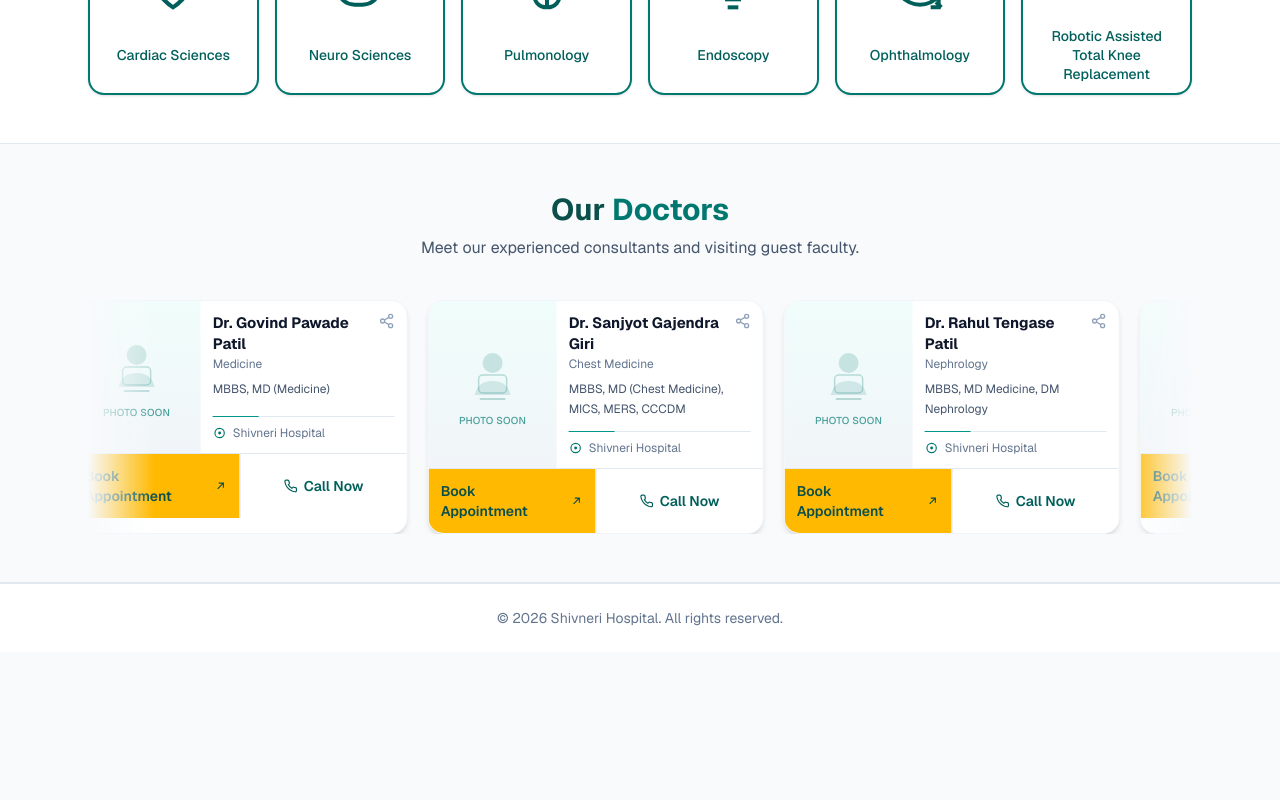
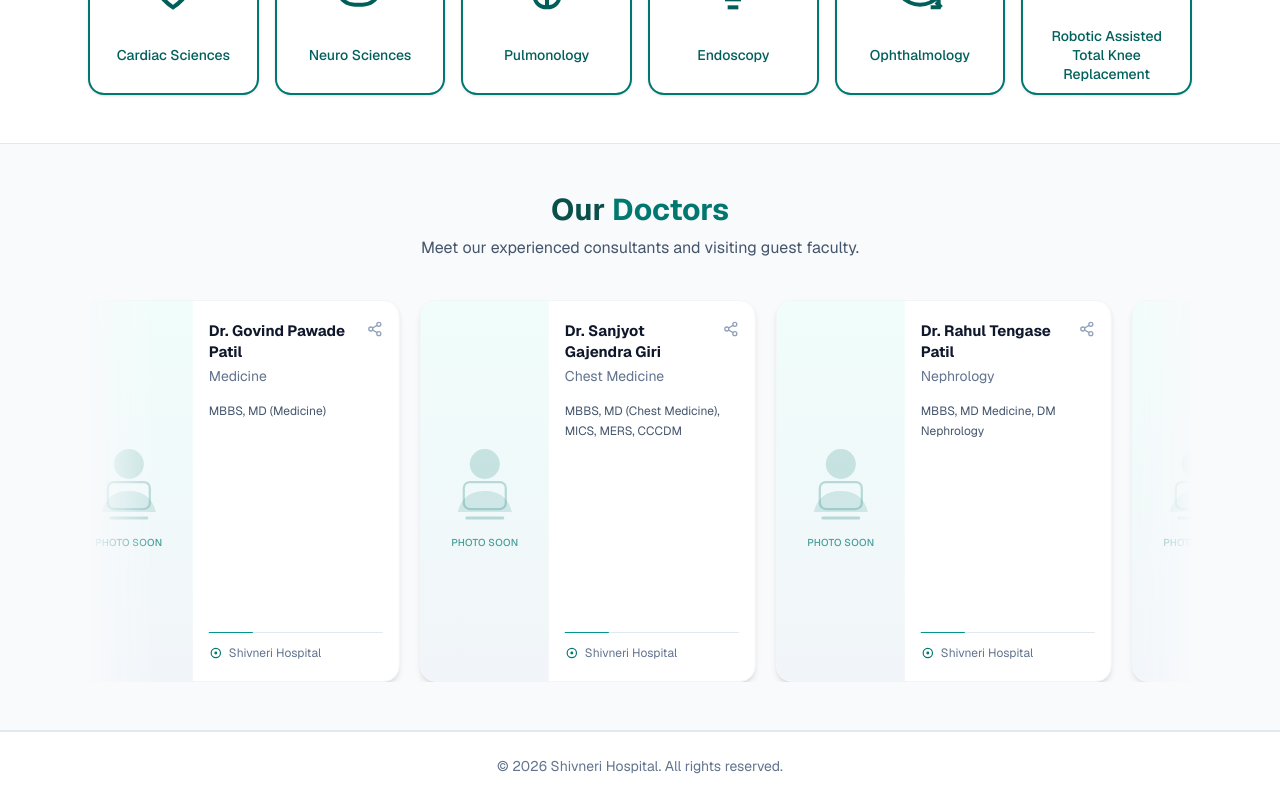
Before and after one commit to rp98nt/shivnerihospital, a Next.js app: page / in a window 1280 px wide. Shown: the part 1180-1980 px from the top of the page. Before the commit the page ends 1832 px from the top, so only its background shows below. Built offline with nearby package versions, Linux system fonts and the light colour scheme.

Commit message:
fix: simplify doctor cards by removing actions and increasing height
Remove Book Appointment and Call Now buttons and make cards 2.5x taller for a cleaner profile layout.

```diff
--- a/components/our-doctors.tsx
+++ b/components/our-doctors.tsx
@@ -1,6 +1,4 @@
 "use client";
-
-const APPOINTMENT_PHONE = "+91XXXXXXXXXX";
 
 type Doctor = {
   name: string;
@@ -96,8 +94,6 @@ export function OurDoctors() {
 }
 
 function DoctorCard({ doctor }: { doctor: Doctor }) {
-  const phoneHref = `tel:${APPOINTMENT_PHONE.replace(/\s/g, "")}`;
-
   return (
     <article
       className={`flex w-[19.5rem] shrink-0 flex-col overflow-hidden rounded-2xl bg-white shadow-md transition duration-300 hover:-translate-y-1 hover:shadow-xl sm:w-[21rem] ${
@@ -106,7 +102,7 @@ function DoctorCard({ doctor }: { doctor: Doctor }) {
           : "border border-slate-100"
       }`}
     >
-      <div className="flex min-h-[9.5rem]">
+      <div className="flex min-h-[23.75rem]">
         <div className="relative w-[7.5rem] shrink-0 bg-linear-to-b from-teal-50 to-slate-100 sm:w-[8rem]">
           <DoctorPhotoPlaceholder />
           {doctor.isGuest ? (
@@ -117,7 +113,7 @@ function DoctorCard({ doctor }: { doctor: Doctor }) {
           ) : null}
         </div>
 
-        <div className="flex min-w-0 flex-1 flex-col px-3 py-3">
+        <div className="flex min-w-0 flex-1 flex-col px-3 py-4 sm:px-4 sm:py-5">
           <div className="flex items-start justify-between gap-2">
             <div className="min-w-0">
               <h3 className="flex items-start gap-1 text-sm font-bold leading-snug text-slate-900 sm:text-[15px]">
@@ -126,42 +122,27 @@ function DoctorCard({ doctor }: { doctor: Doctor }) {
                 ) : null}
                 <span>{doctor.name}</span>
               </h3>
-              <p className="mt-0.5 text-xs text-slate-500">{doctor.specialty}</p>
+              <p className="mt-1 text-xs text-slate-500 sm:text-sm">
+                {doctor.specialty}
+              </p>
             </div>
             <ShareIcon className="h-4 w-4 shrink-0 text-slate-400" />
           </div>
 
-          <p className="mt-2 line-clamp-3 text-[11px] leading-relaxed text-slate-600 sm:text-xs">
+          <p className="mt-4 text-[11px] leading-relaxed text-slate-600 sm:text-xs">
             {doctor.qualifications}
           </p>
 
-          <div className="mt-auto pt-3">
+          <div className="mt-auto pt-6">
             <div className="h-px w-full bg-slate-200">
               <div className="h-px w-1/4 bg-teal-600" />
             </div>
-            <p className="mt-2 flex items-center gap-1.5 text-[11px] text-slate-500 sm:text-xs">
+            <p className="mt-3 flex items-center gap-1.5 text-[11px] text-slate-500 sm:text-xs">
               <LocationIcon className="h-3.5 w-3.5 shrink-0 text-teal-700" />
               Shivneri Hospital
             </p>
           </div>
         </div>
-      </div>
-
-      <div className="grid grid-cols-2 border-t border-slate-200">
-        <a
-          href="#"
-          className="inline-flex items-center justify-center gap-1.5 bg-amber-400 px-3 py-3 text-xs font-semibold text-teal-900 transition hover:bg-amber-300 sm:text-sm"
-        >
-          Book Appointment
-          <ArrowUpRightIcon className="h-3.5 w-3.5" />
-        </a>
-        <a
-          href={phoneHref}
-          className="inline-flex items-center justify-center gap-1.5 border-l border-slate-200 bg-white px-3 py-3 text-xs font-semibold text-teal-800 transition hover:bg-slate-50 sm:text-sm"
-        >
-          <PhoneIcon className="h-3.5 w-3.5" />
-          Call Now
-        </a>
       </div>
     </article>
   );
@@ -171,7 +152,7 @@ function DoctorPhotoPlaceholder() {
   return (
     <div className="flex h-full w-full flex-col items-center justify-center gap-2 p-3 text-teal-700/70">
       <svg
-        className="h-14 w-14 sm:h-16 sm:w-16"
+        className="h-20 w-20 sm:h-24 sm:w-24"
         viewBox="0 0 64 64"
         fill="none"
         aria-hidden
@@ -253,33 +234,3 @@ function LocationIcon({ className }: { className?: string }) {
     </svg>
   );
 }
-
-function ArrowUpRightIcon({ className }: { className?: string }) {
-  return (
-    <svg
-      className={className}
-      viewBox="0 0 24 24"
-      fill="none"
-      stroke="currentColor"
-      strokeWidth="2"
-      aria-hidden
-    >
-      <path d="M7 17 17 7M9 7h8v8" />
-    </svg>
-  );
-}
-
-function PhoneIcon({ className }: { className?: string }) {
-  return (
-    <svg
-      className={className}
-      viewBox="0 0 24 24"
-      fill="none"
-      stroke="currentColor"
-      strokeWidth="2"
-      aria-hidden
-    >
-      <path d="M22 16.92v3a2 2 0 0 1-2.18 2 19.79 19.79 0 0 1-8.63-3.07 19.5 19.5 0 0 1-6-6 19.79 19.79 0 0 1-3.07-8.67A2 2 0 0 1 4.11 2h3a2 2 0 0 1 2 1.72 12.84 12.84 0 0 0 .7 2.81 2 2 0 0 1-.45 2.11L8.09 9.91a16 16 0 0 0 6 6l1.27-1.27a2 2 0 0 1 2.11-.45 12.84 12.84 0 0 0 2.81.7A2 2 0 0 1 22 16.92z" />
-    </svg>
-  );
-}
```
